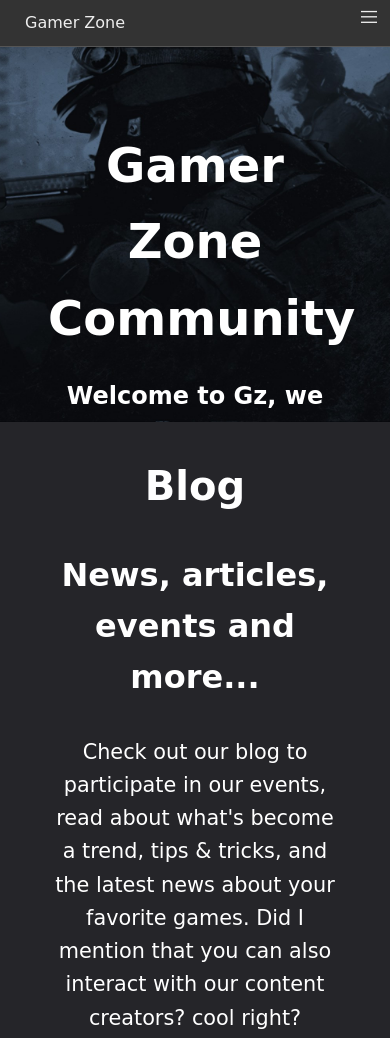
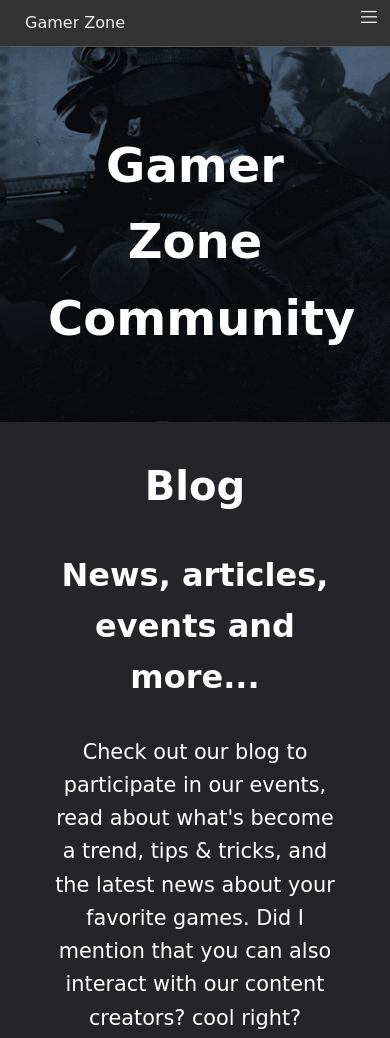
Before and after one commit to keffmo/gamer-zone-website, a plain HTML site: page index.html in a window 390 px wide. Shown: the top 1038 px of the page. Drawn offline with nearby package versions, Linux system fonts and the light colour scheme; a script that the page names is missing; some icons are missing; a web font is replaced by a local one.

Commit message:
Fixed a bug on index.html for small screens and mobile, stylish fix

```diff
--- a/index.html
+++ b/index.html
@@ -49,7 +49,9 @@
       </header>
       <div class="section-main container">
         <h1>Gamer Zone Community</h1>
-        <h2>Welcome to Gz, we are excited to have you here!</h2>
+        <h2 class="lead hide-on-small">
+          Welcome to Gz, we are excited to have you here!
+        </h2>
         <p class="lead hide-on-small">
           We are a passionate and dedicate gaming community, that has adopted as
           main goal, to have fun and create bonds with other gamers around the
```
